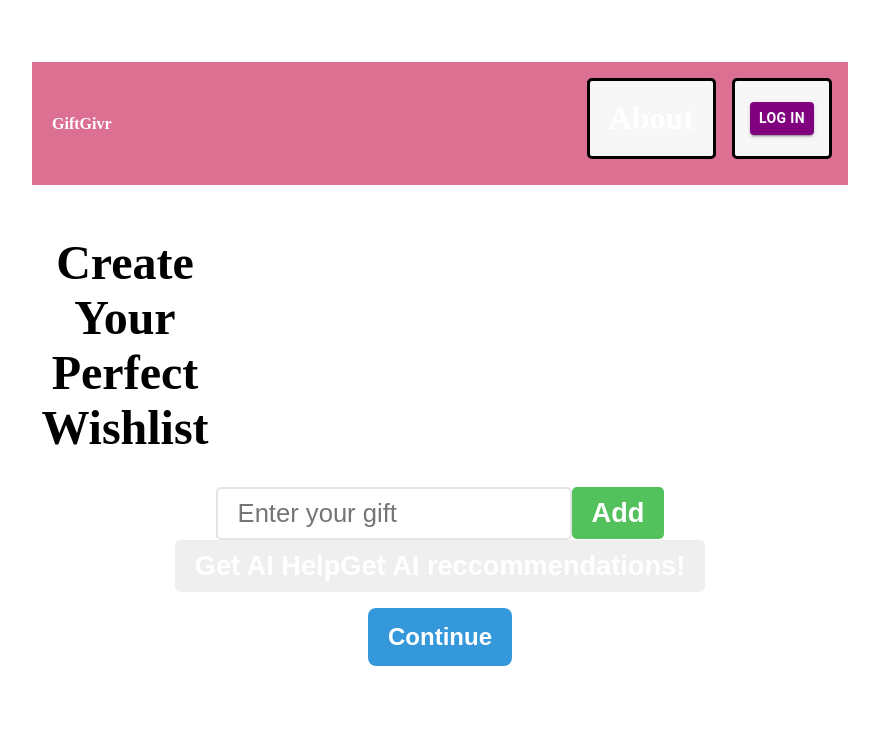
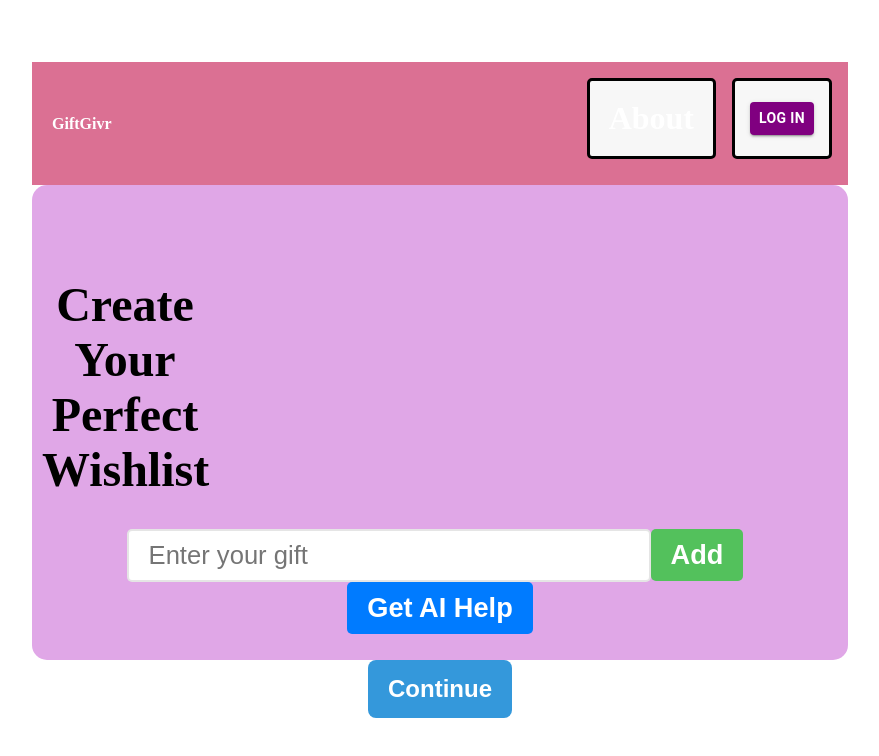
Before and after one commit to AndyNguwin/GiftGivr, a React (Vite) app: page /CreateWishlist in a window 1280 px wide. Shown: the top 756 px of the page, without its empty margins (200-1079 px from the left). Built offline with nearby package versions, Linux system fonts and the light colour scheme.

Commit message:
made the wishlist cleaner

```diff
--- a/src/pages/CreateWishList/CreateWishComp.tsx
+++ b/src/pages/CreateWishList/CreateWishComp.tsx
@@ -45,7 +45,8 @@ function WishList(){
 
     }
     return (
-
+        <div>
+        <div className="box">
         <div className="wishlist">
             <h1 style={{marginRight:'630px'}}>Create Your Perfect Wishlist</h1>
             <div>
@@ -80,8 +81,9 @@ function WishList(){
 
                 )}
             </ol>
-
-            <button className="continue-button"
+        </div>
+        </div>
+        <button className="continue-button"
                     onClick={MovetoNext}>
                 Continue
             </button>
@@ -90,9 +92,8 @@ function WishList(){
             <p className={`message ${message.includes('created') ? 'success' : 'error'}`}>
             {message}
             </p>
-      )}
+        )}
         </div>
-
 
 
     );
--- a/src/pages/CreateWishList/CreateWishList.css
+++ b/src/pages/CreateWishList/CreateWishList.css
@@ -1,5 +1,13 @@
 
-
+.box{
+    background: rgb(224, 167, 231);
+    border-radius: 15px;
+    border: none;
+    display: flex;
+    flex-direction: column; /* Stack elements vertically */
+    height: 100%; /* Allow the container to grow with content */
+    padding: 10px;
+}
 .wishlist{
     text-align: center;
     margin-top: 50px;
@@ -8,6 +16,7 @@
 h1{
     font-size: 3rem;
 }
+
 button{
     font-size: 1.7rem;
     font-weight: bold;
@@ -19,7 +28,37 @@ button{
     transition: background-color 0.5 ease;
 }
 
+.hover-button {
+    position: relative;
+    padding: 10px 20px;
+    background-color: #007bff;
+    color: white;
+    border: none;
+    cursor: pointer;
+  }
+
+  .popup {
+    visibility: hidden;
+    position: absolute;
+    bottom: 100%;
+    left: 50%;
+    transform: translateX(-50%);
+    background-color: #333;
+    color: white;
+    padding: 5px 10px;
+    border-radius: 5px;
+    white-space: nowrap;
+    opacity: 0;
+    transition: opacity 0.3s ease-in-out;
+  }
+
+  .hover-button:hover .popup {
+    visibility: visible;
+    opacity: 1;
+  }
+
 .add-button{
+    margin-right: 10px;
     background-color: hsl(125, 47%, 54%);
 }
 
@@ -33,7 +72,9 @@ input[type="text"]{
     border: 2px solid hsl(0, 0%, 80%, 50%);
     border-radius: 5px;
     color: rgba(0, 0, 0, 0.486);
+    width: 500px;
 }
+
 
 ol{
     padding: 0;
```
